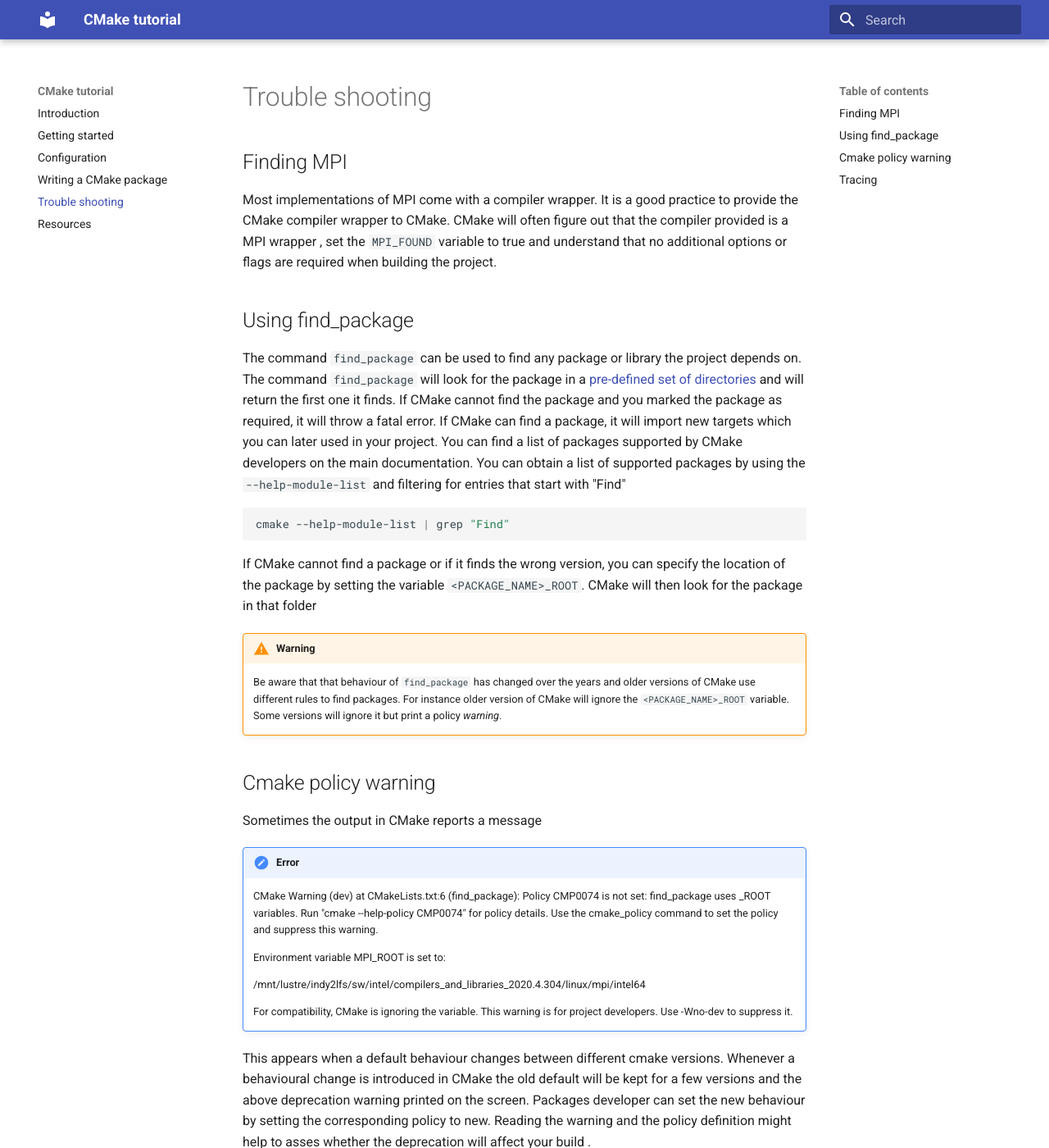
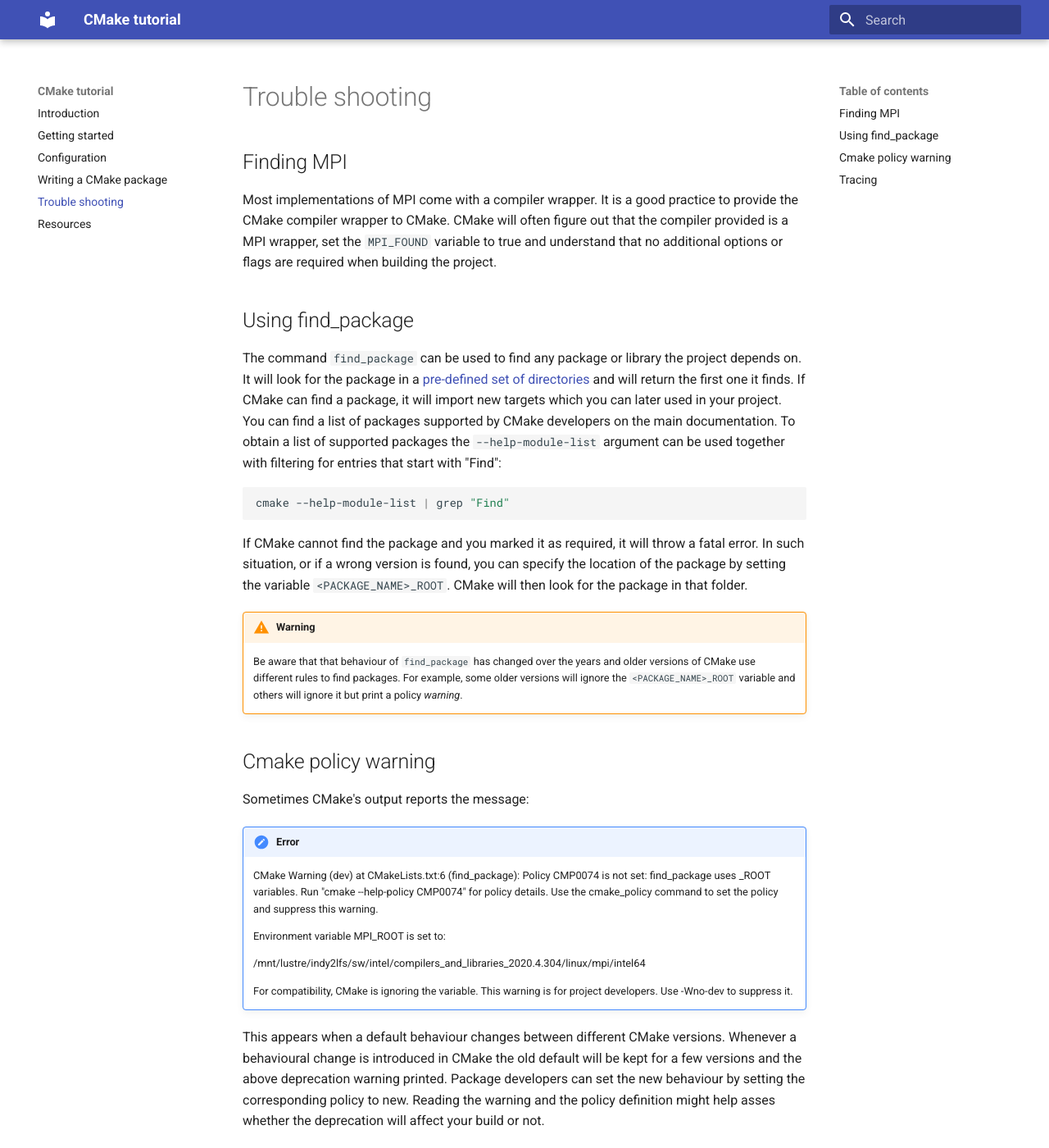
Before and after one commit to EPCCed/cmake_webinar, an MkDocs documentation site: the page built from docs/docs/trouble_shooting.md, in a window 1280 px wide and 1400 px high. Shown: the whole window at 82% size. Built offline with MkDocs 1.6.1 and Material for MkDocs 9.7.7, drawn with Linux system fonts in a browser that asks for light colours; some of the changed text lies outside the part shown.

Commit message:
fix various syntax and english wording

````diff
--- a/docs/docs/trouble_shooting.md
+++ b/docs/docs/trouble_shooting.md
@@ -2,30 +2,29 @@
 
 ## Finding MPI
 
-Most implementations of MPI come with a compiler wrapper. It is a good practice to provide the CMake compiler wrapper to CMake. CMake will often figure out that the compiler provided is a MPI wrapper , set the `MPI_FOUND` variable to true and understand that no additional options or flags are required when building the project.
+Most implementations of MPI come with a compiler wrapper. It is a good practice to provide the CMake compiler wrapper to CMake. CMake will often figure out that the compiler provided is a MPI wrapper, set the `MPI_FOUND` variable to true and understand that no additional options or flags are required when building the project.
 
 ## Using find_package
 
-The command `find_package` can be used to find any package or library the project depends on.
-The command `find_package` will look for the package in a [pre-defined set of directories](https://cmake.org/cmake/help/latest/command/find_package.html?highlight=find_package#search-procedure) and will return the first one it finds. If CMake cannot find the package and you marked the package as required, it will throw a fatal error. If CMake can find a package, it will import new targets which you can later used in your project.
+The command `find_package` can be used to find any package or library the project depends on. It will look for the package in a [pre-defined set of directories](https://cmake.org/cmake/help/latest/command/find_package.html?highlight=find_package#search-procedure) and will return the first one it finds. If CMake can find a package, it will import new targets which you can later used in your project.
 You can find a list of packages supported by CMake developers on the main documentation.
-You can obtain a list of supported packages by using the `--help-module-list` and filtering for entries that start with "Find"
+To obtain a list of supported packages the `--help-module-list` argument can be used together with filtering for entries that start with "Find":
 
 ```bash
 cmake --help-module-list | grep "Find"
 ```
 
-If CMake cannot find a package or if it finds the wrong version, you can specify the location of the package by setting the variable `<PACKAGE_NAME>_ROOT`. CMake will then look for the package in that folder
+If CMake cannot find the package and you marked it as required, it will throw a fatal error. In such situation, or if a wrong version is found, you can specify the location of the package by setting the variable `<PACKAGE_NAME>_ROOT`. CMake will then look for the package in that folder.
 
 !!! Warning
-    Be aware that that behaviour of `find_package` has changed over the years and older versions of CMake use different rules to find packages. For instance older version of CMake will ignore the `<PACKAGE_NAME>_ROOT` variable. Some versions will ignore it but print a policy *warning*.
+    Be aware that that behaviour of `find_package` has changed over the years and older versions of CMake use different rules to find packages. For example, some older versions will ignore the `<PACKAGE_NAME>_ROOT` variable and others will ignore it but print a policy *warning*.
 
 
 ## Cmake policy warning
 
-Sometimes the output in CMake reports a message
+Sometimes CMake's output reports the message:
 
-!!! error
+!!! Error
     CMake Warning (dev) at CMakeLists.txt:6 (find_package):
     Policy CMP0074 is not set: find_package uses <PackageName>_ROOT variables.
     Run "cmake --help-policy CMP0074" for policy details.  Use the cmake_policy
@@ -38,15 +37,14 @@
     For compatibility, CMake is ignoring the variable.
     This warning is for project developers.  Use -Wno-dev to suppress it.
 
-
-This appears when a default behaviour changes between different cmake versions. Whenever a behavioural change is introduced in CMake the old default will be kept for a few versions and the above deprecation warning printed on the screen. Packages developer can set the new behaviour by setting the corresponding policy to new. Reading the warning and the policy definition might help to asses whether the deprecation will affect your build .
+This appears when a default behaviour changes between different CMake versions. Whenever a behavioural change is introduced in CMake the old default will be kept for a few versions and the above deprecation warning printed. Package developers can set the new behaviour by setting the corresponding policy to new. Reading the warning and the policy definition might help asses whether the deprecation will affect your build or not.
 
 ## Tracing
 
-When debugging a CMake installation, you may find useful to print to the screen the commands which are executed by CMake. This is possible by adding to the cmake command the flag `--trace-source=${CMAKE_FILE}`, where `${FILE}` is the name of the file containing the CMake code. For instance to debug CMake code contained in the `CMakeLists.txt` file you can use
+When debugging a CMake installation, you may find useful to print out the commands being executed by CMake. This is possible by adding to the `cmake` command the flag `--trace-source=${CMAKE_FILE}`, where `${CMAKE_FILE}` is the name of the file containing the CMake code. For instance to debug CMake code contained in the `CMakeLists.txt` file you can use:
 
 ```bash
 cmake --trace-source=CMakeLists.txt
 ```
 
-By adding the flag `--trace-expand` each variable will be substituted with its current value.
+By adding the flag `--trace-expand` each variable will be substituted with their current value.
````
Also changed, not shown: docs/docs/configuration.md (+15 -15 lines), docs/docs/getting_started.md (+12 -13 lines), docs/docs/introduction.md (+9 -9 lines), docs/docs/resources.md (+1 -1 lines), docs/docs/structure.md (+28 -28 lines).
